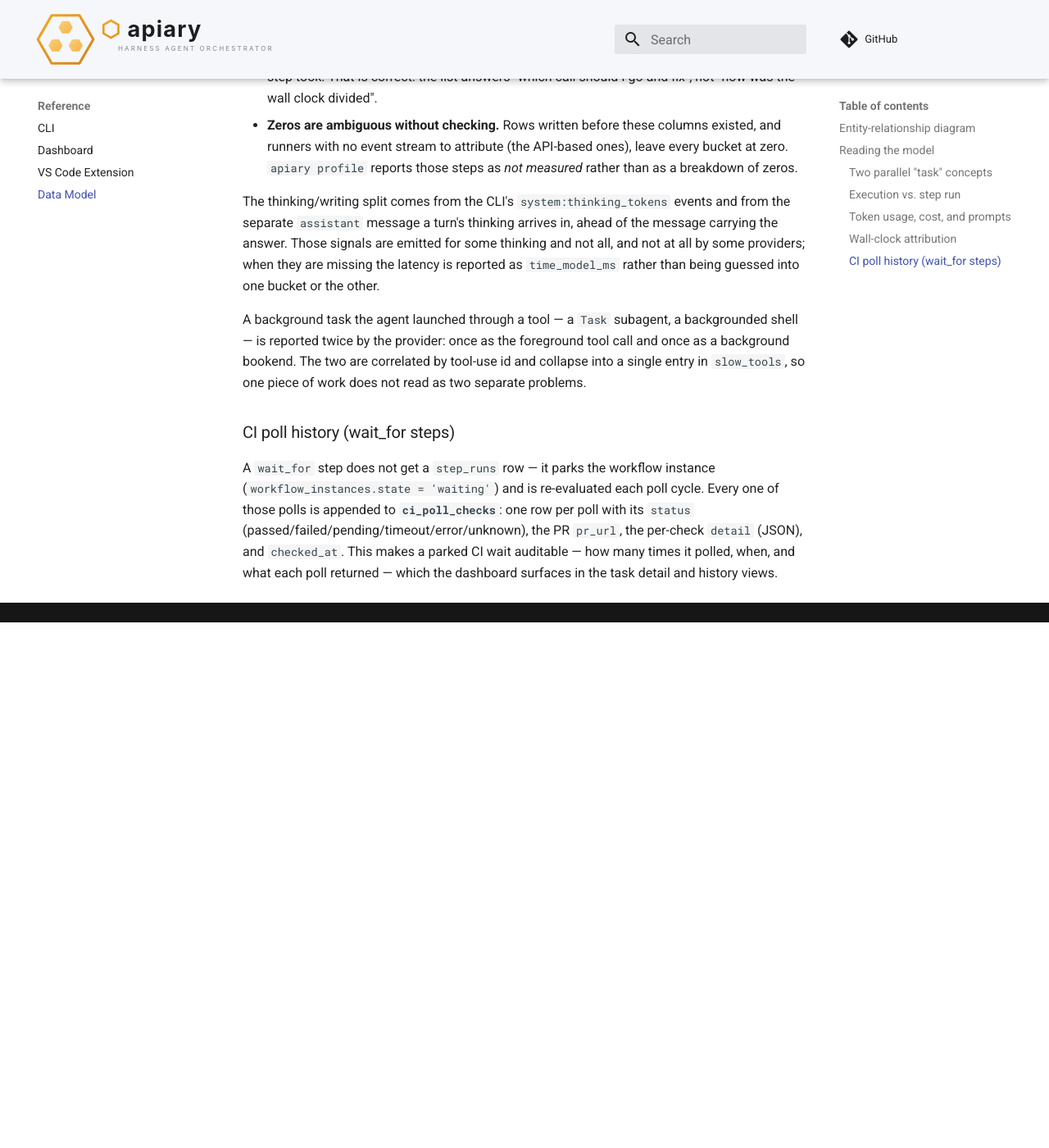
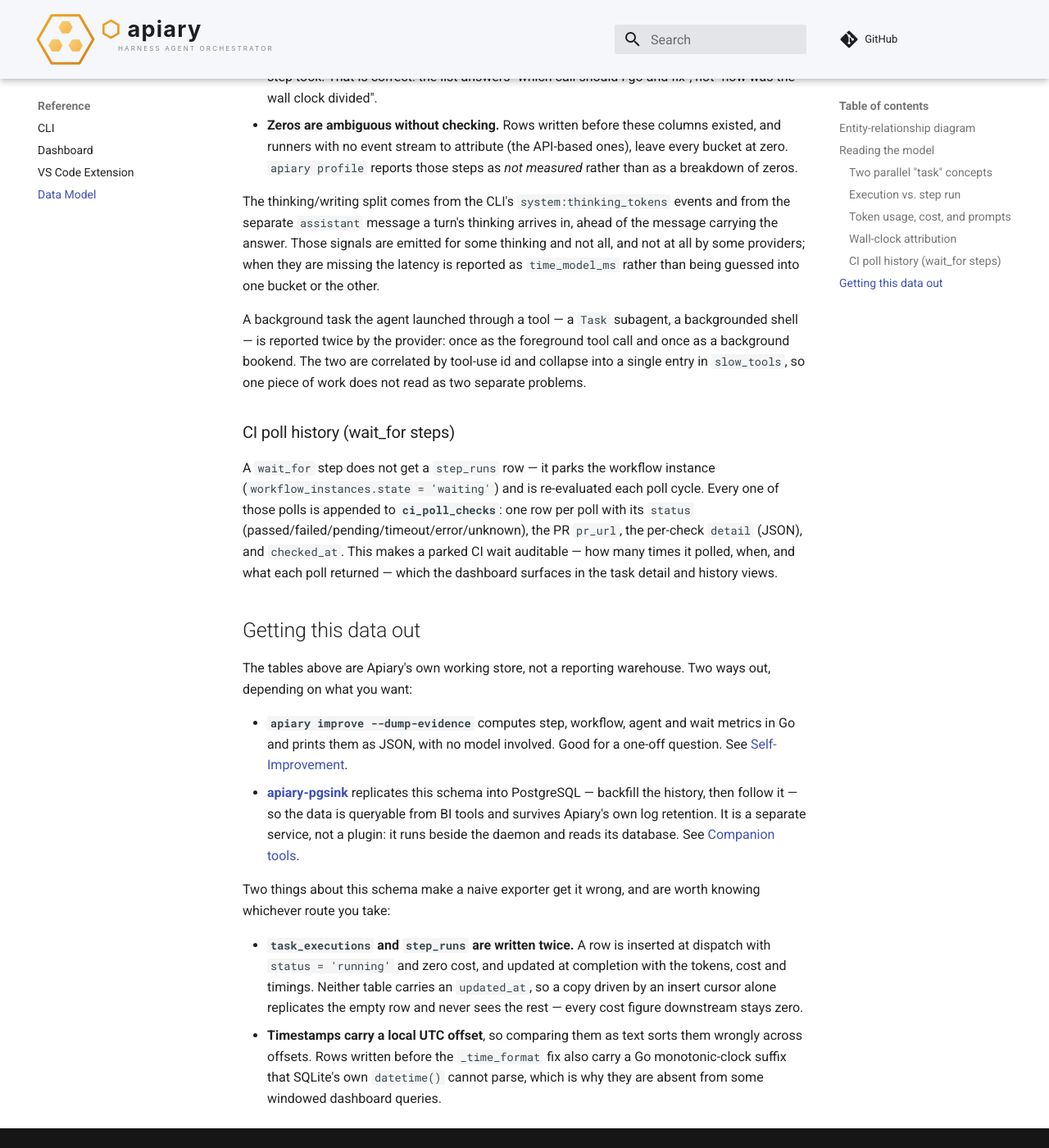
Before and after one commit to orlandoburli/apiary, an MkDocs documentation site: the page built from docs/data-model.md, in a window 1280 px wide and 1400 px high, scrolled down 2745 px. Shown: the whole window at 82% size. Built offline with MkDocs 1.6.1 and Material for MkDocs 9.7.7, drawn with Linux system fonts in a browser that asks for light colours; comment, search, counter and statistics services are not loaded; before the commit the page ends 3504 px from its top, so only the background shows below that.

Commit message:
docs: list apiary-pgsink as a companion tool (#455)
apiary-pgsink replicates Apiary's database into PostgreSQL for reporting. It is
not a plugin — it does not speak protocol 1 and the daemon never invokes it — so
it does not belong in the plugin directory or the registry. It gets a Companion
tools section in Supported Integrations instead, which is the honest shape: a
separate service that reads the daemon's database, with its own releases.

Also answers "how do I get this data out?" at the bottom of the Data Model page,
where someone reading the schema will actually ask it, pointing at both routes:
`apiary improve --dump-evidence` for a one-off question, and pgsink for a
queryable copy.

That section carries the two properties of this schema that make a naive
exporter get it wrong: task_executions and step_runs are written twice — once at
dispatch with zero cost, once at completion — and carry no updated_at, so an
insert cursor alone replicates the empty row forever; and timestamps hold a
local UTC offset, so comparing them as text mis-sorts across offsets. The
pre-_time_format rows that SQLite's own datetime() cannot parse are named too,
since that is why they are missing from some windowed dashboard queries.

```diff
--- a/docs/data-model.md
+++ b/docs/data-model.md
@@ -283,3 +283,30 @@ poll with its `status` (passed/failed/pending/timeout/error/unknown), the PR
 `pr_url`, the per-check `detail` (JSON), and `checked_at`. This makes a parked CI
 wait auditable — how many times it polled, when, and what each poll returned —
 which the dashboard surfaces in the task detail and history views.
+
+## Getting this data out
+
+The tables above are Apiary's own working store, not a reporting warehouse. Two
+ways out, depending on what you want:
+
+- **`apiary improve --dump-evidence`** computes step, workflow, agent and wait
+  metrics in Go and prints them as JSON, with no model involved. Good for a
+  one-off question. See [Self-Improvement](improve.md).
+- **[apiary-pgsink](https://github.com/orlandoburli/apiary-pgsink)** replicates
+  this schema into PostgreSQL — backfill the history, then follow it — so the
+  data is queryable from BI tools and survives Apiary's own log retention. It is
+  a separate service, not a plugin: it runs beside the daemon and reads its
+  database. See [Companion tools](supported-integrations.md#companion-tools).
+
+Two things about this schema make a naive exporter get it wrong, and are worth
+knowing whichever route you take:
+
+- **`task_executions` and `step_runs` are written twice.** A row is inserted at
+  dispatch with `status = 'running'` and zero cost, and updated at completion
+  with the tokens, cost and timings. Neither table carries an `updated_at`, so a
+  copy driven by an insert cursor alone replicates the empty row and never sees
+  the rest — every cost figure downstream stays zero.
+- **Timestamps carry a local UTC offset**, so comparing them as text sorts them
+  wrongly across offsets. Rows written before the `_time_format` fix also carry
+  a Go monotonic-clock suffix that SQLite's own `datetime()` cannot parse, which
+  is why they are absent from some windowed dashboard queries.
```
Also changed, not shown: docs/supported-integrations.md (+26 -0 lines).
